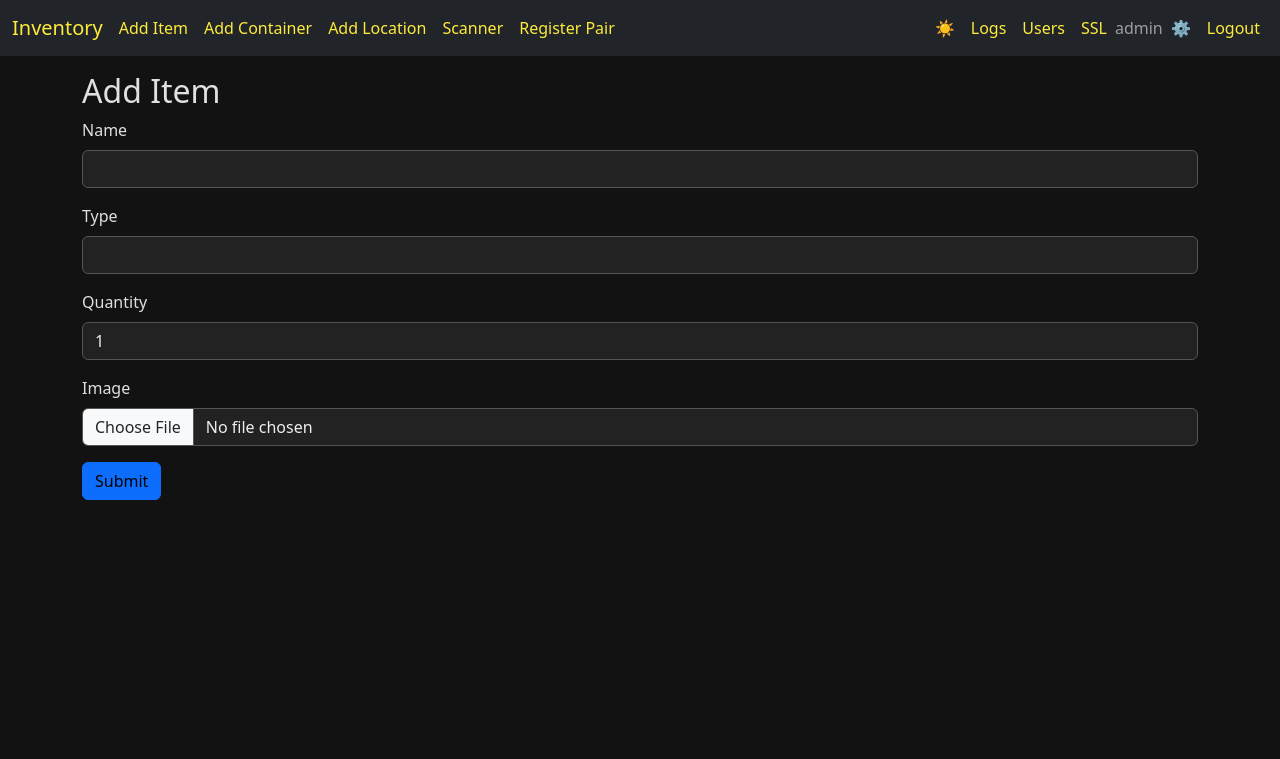
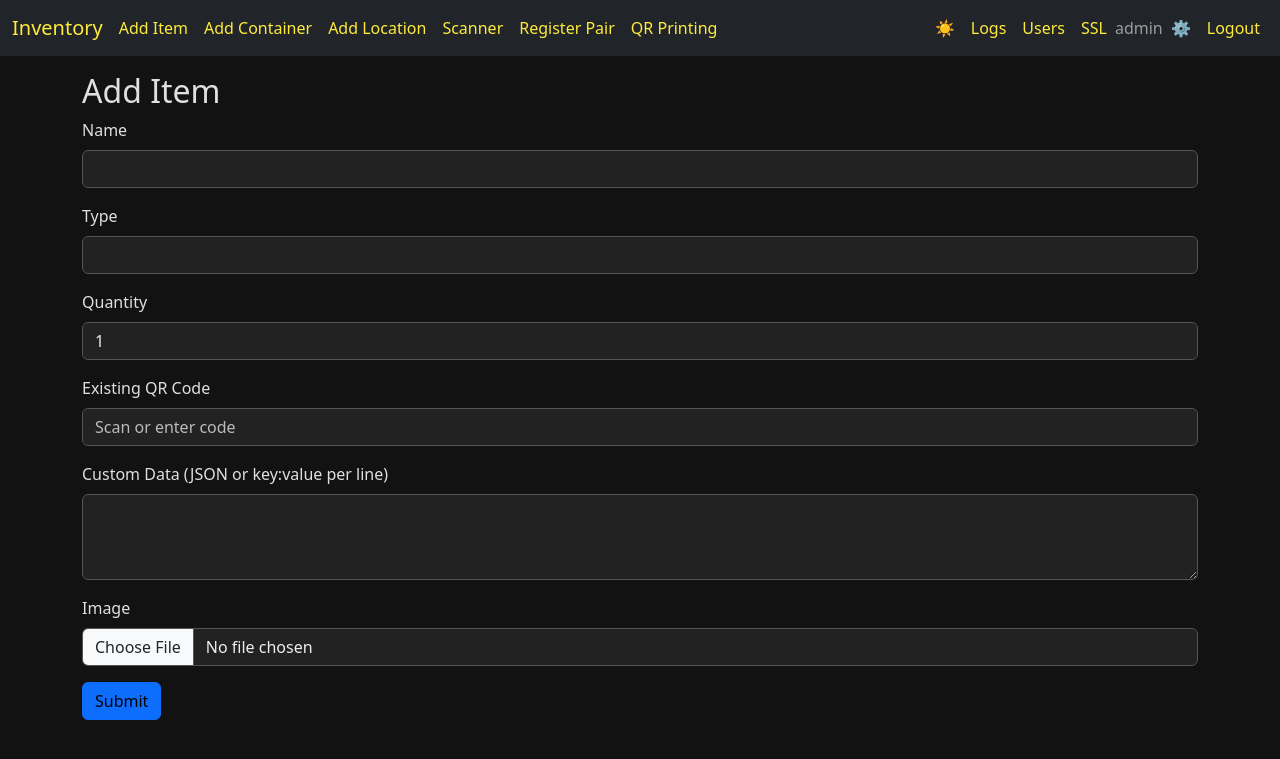
Before and after one commit to tino113/QR-Code-Inventory-manager, a Flask app: page /add/item in a window 1280 px wide. Shown: the top 759 px of the page. Run offline with Flask 3, Linux system fonts and the light colour scheme; the visitor is signed in with stand-in values (Sample User, id 1).

Commit message:
feat: add qr printing page

```diff
--- a/app.py
+++ b/app.py
@@ -11,6 +11,8 @@ from werkzeug.utils import secure_filename
 from sqlalchemy import or_, and_
 import qrcode
 import glob
+import json
+import zipfile
 
 
 app = Flask(__name__)
@@ -53,6 +55,7 @@ class Location(db.Model, TimestampMixin):
     parent_id = db.Column(db.Integer, db.ForeignKey('location.id'))
     parent = db.relationship('Location', remote_side=[id], backref='children')
     image = db.Column(db.String)
+    custom_data = db.Column(db.Text)
     created_by_id = db.Column(db.Integer, db.ForeignKey('user.id'))
     updated_by_id = db.Column(db.Integer, db.ForeignKey('user.id'))
     created_by = db.relationship('User', foreign_keys=[created_by_id])
@@ -94,6 +97,7 @@ class Container(db.Model, TimestampMixin):
     color = db.Column(db.String)
     image = db.Column(db.String)
     missing = db.Column(db.Boolean, default=False)
+    custom_data = db.Column(db.Text)
     location_id = db.Column(db.Integer, db.ForeignKey('location.id'))
     created_by_id = db.Column(db.Integer, db.ForeignKey('user.id'))
     updated_by_id = db.Column(db.Integer, db.ForeignKey('user.id'))
@@ -119,6 +123,7 @@ class Item(db.Model, TimestampMixin):
     quantity = db.Column(db.Integer, nullable=False)
     image = db.Column(db.String)
     missing = db.Column(db.Boolean, default=False)
+    custom_data = db.Column(db.Text)
     container_id = db.Column(db.Integer, db.ForeignKey('container.id'))
     location_id = db.Column(db.Integer, db.ForeignKey('location.id'))
     created_by_id = db.Column(db.Integer, db.ForeignKey('user.id'))
@@ -235,6 +240,42 @@ def generate_qr(code: str):
     path = qr_path(code)
     img.save(path)
     return path
+
+
+def parse_custom_data(data_str):
+    if not data_str:
+        return None
+    try:
+        obj = json.loads(data_str)
+    except Exception:
+        obj = {}
+        for line in data_str.splitlines():
+            if ':' in line:
+                k, v = line.split(':', 1)
+            elif '=' in line:
+                k, v = line.split('=', 1)
+            else:
+                continue
+            obj[k.strip()] = v.strip()
+    return json.dumps(obj)
+
+
+def reassign_code(code):
+    existing = (Item.query.filter_by(code=code).first() or
+                Container.query.filter_by(code=code).first() or
+                Location.query.filter_by(code=code).first())
+    if existing:
+        prefix = existing.code.split('-')[0]
+        new_code = generate_code(prefix)
+        old_qr = qr_path(existing.code)
+        existing.code = new_code
+        db.session.commit()
+        if os.path.exists(old_qr):
+            os.remove(old_qr)
+        generate_qr(new_code)
+        log_action('regenerated code', item=existing if isinstance(existing, Item) else None,
+                   container=existing if isinstance(existing, Container) else None,
+                   location=existing if isinstance(existing, Location) else None)
 
 
 def save_image(file, code: str):
@@ -564,7 +605,8 @@ def item_detail(code):
         else:
             t = Location.query.get(tid)
             related.append({'name': t.full_path(), 'url': url_for('location_detail', code=t.code)})
-    return render_template('item_detail.html', item=item, related=related)
+    data = json.loads(item.custom_data) if item.custom_data else {}
+    return render_template('item_detail.html', item=item, related=related, custom_data=data)
 
 
 @app.route('/container/<code>')
@@ -589,7 +631,8 @@ def container_detail(code):
         else:
             t = Location.query.get(tid)
             related.append({'name': t.full_path(), 'url': url_for('location_detail', code=t.code)})
-    return render_template('container_detail.html', container=container, related=related)
+    data = json.loads(container.custom_data) if container.custom_data else {}
+    return render_template('container_detail.html', container=container, related=related, custom_data=data)
 
 
 @app.route('/location/<code>')
@@ -614,7 +657,8 @@ def location_detail(code):
         else:
             t = Location.query.get(tid)
             related.append({'name': t.full_path(), 'url': url_for('location_detail', code=t.code)})
-    return render_template('location_detail.html', location=location, related=related)
+    data = json.loads(location.custom_data) if location.custom_data else {}
+    return render_template('location_detail.html', location=location, related=related, custom_data=data)
 
 
 @app.route('/add/item', methods=['GET', 'POST'])
@@ -623,10 +667,14 @@ def add_item():
         name = request.form['name'].title()
         type_ = request.form['type'].title()
         quantity = int(request.form['quantity'])
-        code = generate_code('IT')
+        code = request.form.get('code') or generate_code('IT')
+        if request.form.get('code'):
+            reassign_code(code)
         img = save_image(request.files.get('image'), code)
+        custom_data = parse_custom_data(request.form.get('custom_data'))
         existing = Item.query.filter(db.func.lower(Item.name) == name.lower()).first()
         item = Item(name=name, type=type_, quantity=quantity, code=code, image=img,
+                    custom_data=custom_data,
                     created_by=current_user(), updated_by=current_user())
         db.session.add(item)
         db.session.commit()
@@ -642,7 +690,7 @@ def add_item():
         return redirect(url_for('item_detail', code=code))
     names = [n[0] for n in db.session.query(Item.name).distinct()]
     types = [t[0] for t in db.session.query(Item.type).distinct()]
-    return render_template('add_item.html', names=names, types=types)
+    return render_template('add_item.html', names=names, types=types, edit=False)
 
 
 @app.route('/add/container', methods=['GET', 'POST'])
@@ -651,10 +699,14 @@ def add_container():
         name = request.form['name'].title()
         size = request.form['size'].title()
         color = request.form['color'].title()
-        code = generate_code('CT')
+        code = request.form.get('code') or generate_code('CT')
+        if request.form.get('code'):
+            reassign_code(code)
         img = save_image(request.files.get('image'), code)
+        custom_data = parse_custom_data(request.form.get('custom_data'))
         container = Container(name=name, size=size, color=color,
                               code=code, image=img,
+                              custom_data=custom_data,
                               created_by=current_user(), updated_by=current_user())
         db.session.add(container)
         db.session.commit()
@@ -663,7 +715,7 @@ def add_container():
         return redirect(url_for('container_detail', code=code))
     sizes = [s[0] for s in db.session.query(Container.size).filter(Container.size != None).distinct()]
     colors = [c[0] for c in db.session.query(Container.color).filter(Container.color != None).distinct()]
-    return render_template('add_container.html', sizes=sizes, colors=colors)
+    return render_template('add_container.html', sizes=sizes, colors=colors, edit=False)
 
 
 @app.route('/add/location', methods=['GET', 'POST'])
@@ -672,9 +724,13 @@ def add_location():
     if request.method == 'POST':
         name = request.form['name'].title()
         parent_id = request.form.get('parent_id') or None
-        code = generate_code('LC')
+        code = request.form.get('code') or generate_code('LC')
+        if request.form.get('code'):
+            reassign_code(code)
         img = save_image(request.files.get('image'), code)
+        custom_data = parse_custom_data(request.form.get('custom_data'))
         location = Location(name=name, parent_id=parent_id, code=code, image=img,
+                             custom_data=custom_data,
                              created_by=current_user(), updated_by=current_user())
         db.session.add(location)
         db.session.commit()
@@ -682,7 +738,7 @@ def add_location():
         log_action('created location', location=location)
         return redirect(url_for('location_detail', code=code))
     names = [n[0] for n in db.session.query(Location.name).distinct()]
-    return render_template('add_location.html', locations=parents, names=names)
+    return render_template('add_location.html', locations=parents, names=names, edit=False)
 
 
 @app.route('/item/<code>/edit', methods=['GET', 'POST'])
@@ -695,6 +751,7 @@ def edit_item(code):
         img = save_image(request.files.get('image'), item.code)
         if img:
             item.image = img
+        item.custom_data = parse_custom_data(request.form.get('custom_data'))
         item.updated_by = current_user()
         db.session.commit()
         log_action('edited item', item=item)
@@ -723,6 +780,7 @@ def edit_container(code):
         img = save_image(request.files.get('image'), container.code)
         if img:
             container.image = img
+        container.custom_data = parse_custom_data(request.form.get('custom_data'))
         container.updated_by = current_user()
         db.session.commit()
         log_action('edited container', container=container)
@@ -809,6 +867,7 @@ def edit_location(code):
         img = save_image(request.files.get('image'), location.code)
         if img:
             location.image = img
+        location.custom_data = parse_custom_data(request.form.get('custom_data'))
         location.updated_by = current_user()
         db.session.commit()
         log_action('edited location', location=location)
@@ -1080,6 +1139,24 @@ def scanner():
     return render_template('scanner.html')
 
 
+@app.route('/qr/print', methods=['GET', 'POST'])
+def qr_print():
+    codes = []
+    zip_name = None
+    if request.method == 'POST':
+        count = int(request.form.get('count', '1'))
+        for _ in range(count):
+            code = generate_code('QR')
+            codes.append(code)
+            generate_qr(code)
+        zip_name = f"batch_{uuid.uuid4().hex}.zip"
+        zip_path = os.path.join('static', 'qr', zip_name)
+        with zipfile.ZipFile(zip_path, 'w') as zf:
+            for c in codes:
+                zf.write(qr_path(c), arcname=f'{c}.png')
+    return render_template('qr_print.html', codes=codes, zip_name=zip_name)
+
+
 if __name__ == '__main__':
     with app.app_context():
         setup_database()
--- a/templates/add_item.html
+++ b/templates/add_item.html
@@ -20,6 +20,16 @@
     <label class="form-label">Quantity</label>
     <input class="form-control" type="number" name="quantity" value="{{ item.quantity if edit else '1' }}" required>
   </div>
+  {% if not edit %}
+  <div class="mb-3">
+    <label class="form-label">Existing QR Code</label>
+    <input class="form-control" type="text" name="code" placeholder="Scan or enter code">
+  </div>
+  {% endif %}
+  <div class="mb-3">
+    <label class="form-label">Custom Data (JSON or key:value per line)</label>
+    <textarea class="form-control" name="custom_data" rows="3">{{ item.custom_data if edit else '' }}</textarea>
+  </div>
   <div class="mb-3">
     <label class="form-label">Image</label>
     <input class="form-control" type="file" name="image">
--- a/templates/base.html
+++ b/templates/base.html
@@ -25,6 +25,7 @@
         <a class="nav-link" href="/add/location">Add Location</a>
         <a class="nav-link" href="/scanner">Scanner</a>
         <a class="nav-link" href="/registrations">Register Pair</a>
+        <a class="nav-link" href="/qr/print">QR Printing</a>
       </div>
       <div class="navbar-nav ms-auto align-items-center">
         <button id="theme-toggle" class="nav-link btn btn-link">🌙</button>
```
Also changed, not shown: templates/add_container.html (+10 -0 lines), templates/add_location.html (+10 -0 lines), templates/container_detail.html (+8 -0 lines), templates/item_detail.html (+8 -0 lines), templates/location_detail.html (+8 -0 lines), templates/qr_print.html (added, +21 -0 lines).
